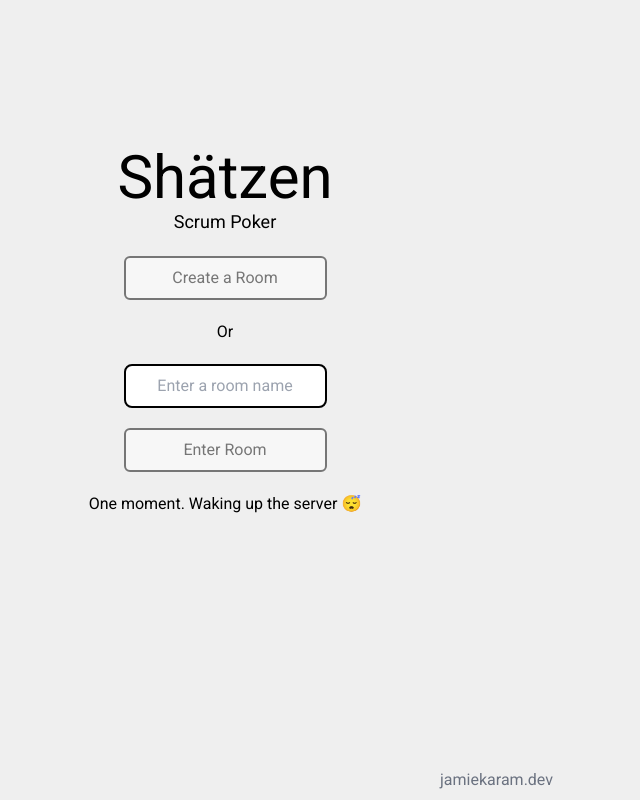
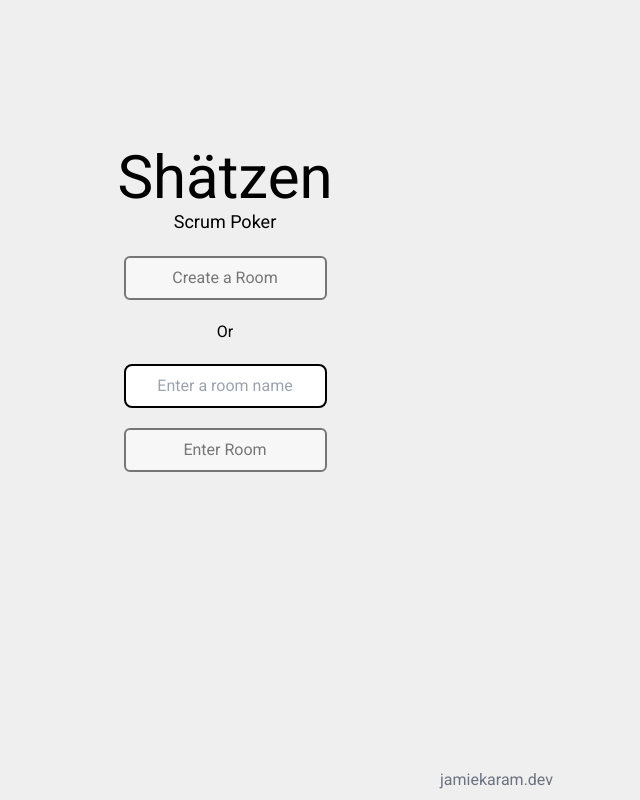
Before and after one commit to JKaram/Shatzen, a Next.js app in the folder apps/web/: page / in a window 1280 px wide. Shown: the whole page, without its empty margins (415-1055 px from the left). Built offline with nearby package versions, Linux system fonts and the light colour scheme.

Commit message:
chore: remove hacky server ready solution

```diff
--- a/apps/web/pages/index.tsx
+++ b/apps/web/pages/index.tsx
@@ -4,19 +4,18 @@ import { SocketContext } from "../components/provider/SocketProvider";
 import { useRouter } from "next/router";
 import Button from "../components/Button";
 import PageLayout from "../components/PageLayout";
-import React, { useContext, useEffect, useState } from "react";
+import React, { useContext, useState } from "react";
 import Input from "../components/input";
 import Head from "next/head";
 
 const App = () => {
   const router = useRouter();
   const { serverReady } = useContext(SocketContext);
-  const [showStatus, setShowStatus] = useState(false);
   const [roomName, setRoomName] = useState("");
 
   function generateRoomId() {
-    const roomid = nanoid(ROOM_STRING_SIZE);
-    router.push(`/login/${roomid}`);
+    const roomId = nanoid(ROOM_STRING_SIZE);
+    router.push(`/login/${roomId}`);
   }
 
   function goToLogin() {
@@ -27,20 +26,6 @@ const App = () => {
     const value = e.target.value;
     setRoomName(value);
   }
-
-  useEffect(() => {
-    // TODO: Hacky solution. Look for better alternative
-    if (!serverReady) {
-      setTimeout(() => {
-        setShowStatus(true);
-      }, 2000);
-    }
-    if (serverReady) {
-      setTimeout(() => {
-        setShowStatus(false);
-      }, 2000);
-    }
-  }, [serverReady]);
 
   return (
     <PageLayout>
@@ -90,13 +75,6 @@ const App = () => {
           </Button>
         </form>
       </div>
-
-      {showStatus && !serverReady && (
-        <span className="mt-5">One moment. Waking up the server 😴</span>
-      )}
-      {showStatus && serverReady && (
-        <span className="mt-5">Server is ready! Happy Estimating</span>
-      )}
     </PageLayout>
   );
 };
```
